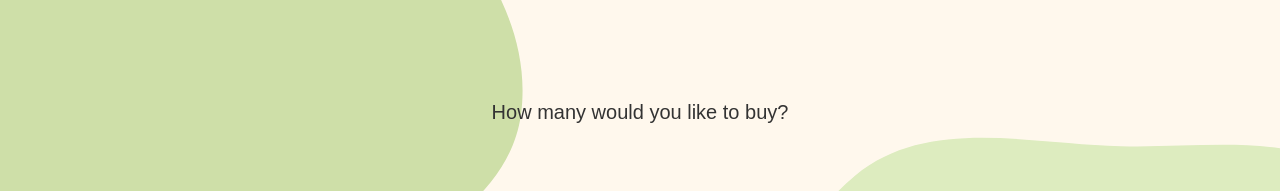
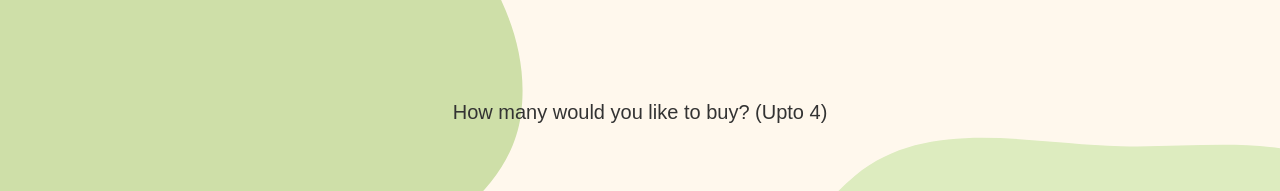
Before and after one commit to Ishan-sa/Final_Project-DCD, a Next.js app in the folder fashoid/: page /QtySelect in a window 1280 px wide. Shown: the top 191 px of the page. Built offline with nearby package versions, Linux system fonts and the light colour scheme.

Commit message:
qty upto 4 text added

```diff
--- a/fashoid/pages/QtySelect.js
+++ b/fashoid/pages/QtySelect.js
@@ -102,7 +102,7 @@ export default function QtySelect() {
 
     return <All_Cont>
         <Background img="/Home_bg.svg" />
-        <BodyText txt="How many would you like to buy?" fontsize="20px" />
+        <BodyText txt="How many would you like to buy? (Upto 4)" fontsize="20px" />
         <Counter />
         <NextBtnCont>
             <NextBtn onClick={
--- a/fashoid/pages/QtySelectShirts.js
+++ b/fashoid/pages/QtySelectShirts.js
@@ -102,7 +102,7 @@ export default function QtySelect() {
 
     return <All_Cont>
         <Background img="/Home_bg.svg" />
-        <BodyText txt="How many would you like to buy?" fontsize="20px" />
+        <BodyText txt="How many would you like to buy? (Upto 4)" fontsize="20px" />
         <Counter />
         <NextBtnCont>
             <NextBtn onClick={
```
